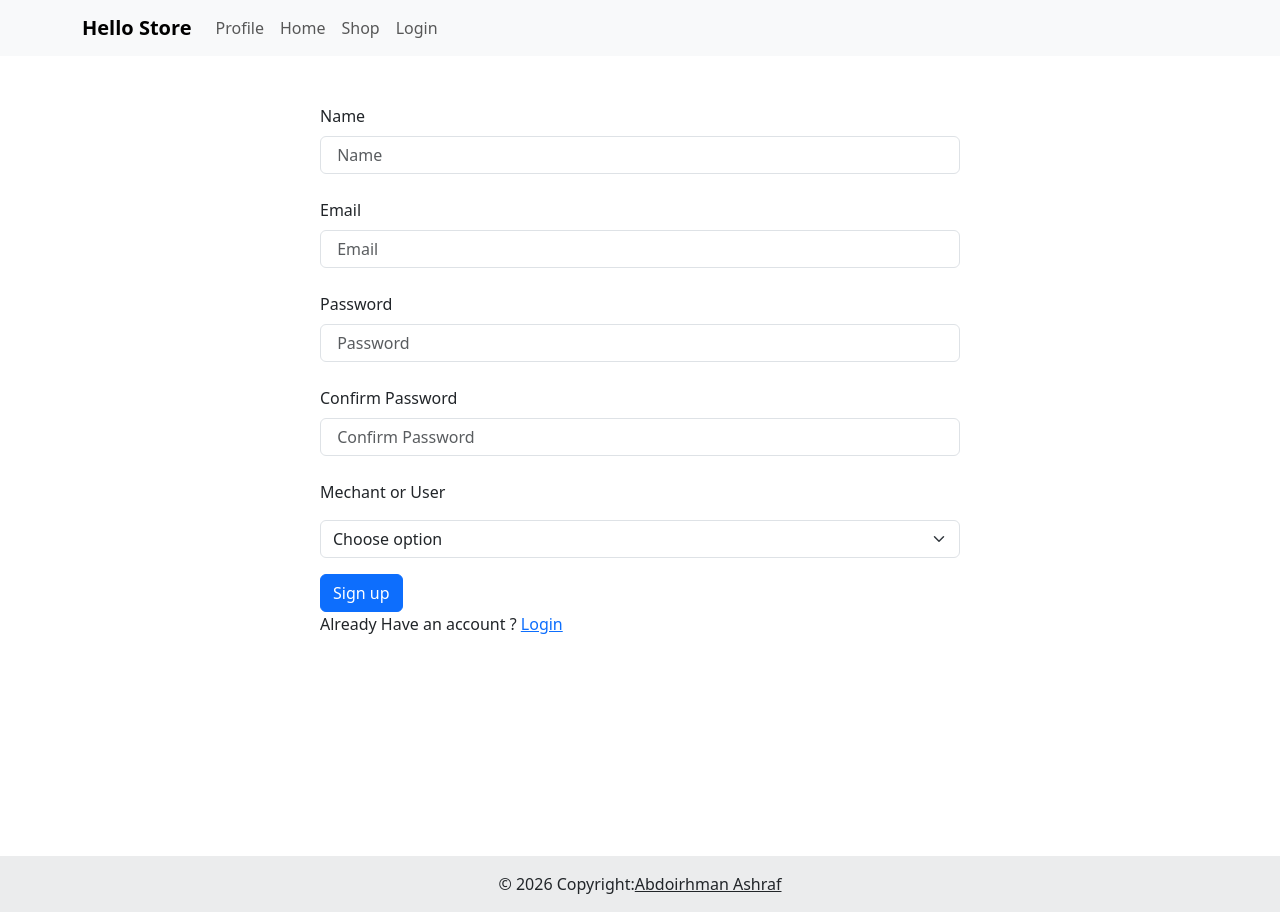
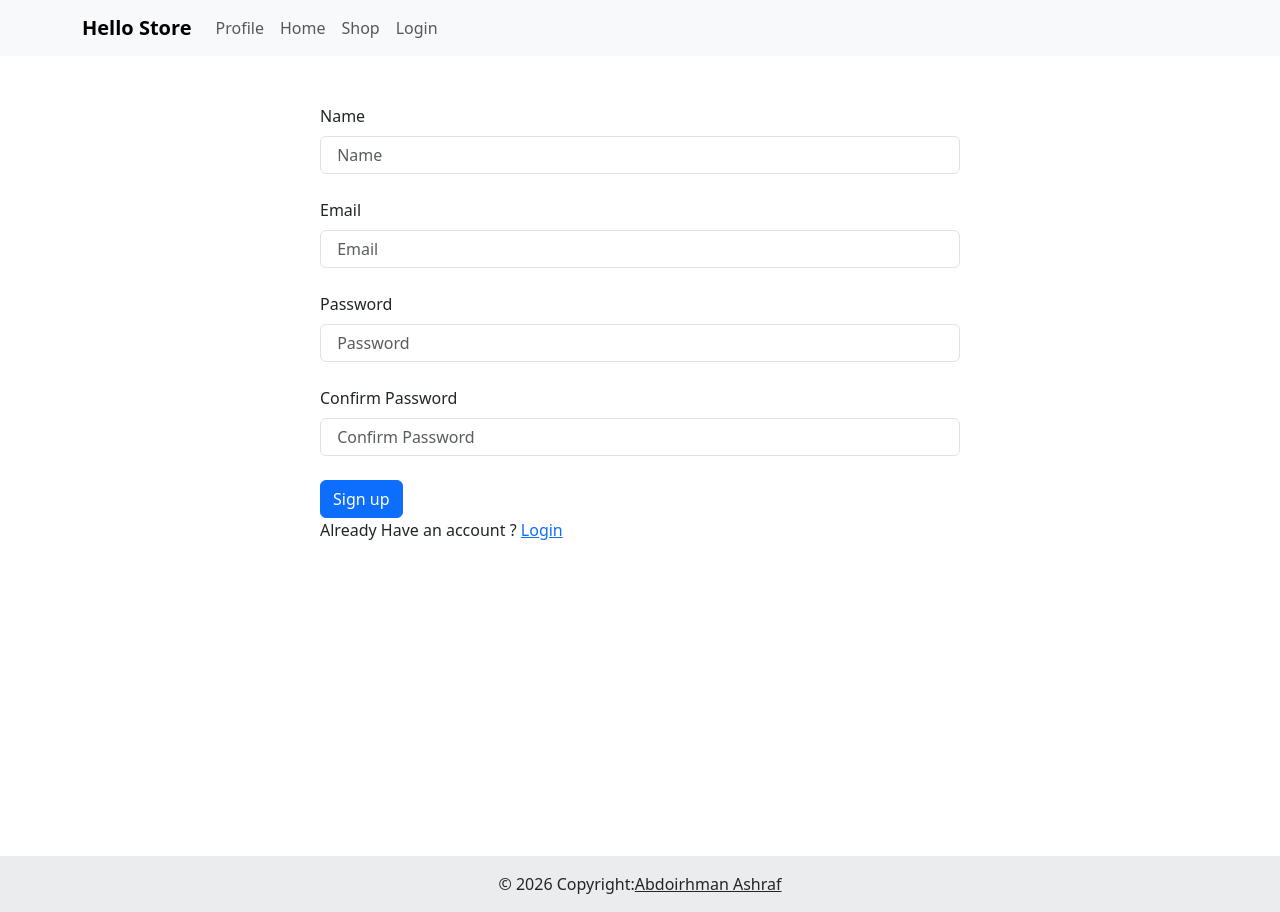
Before and after one commit to Abdulirhman-Ashraf/GiftStore, a React (Vite) app: page /signup in a window 1280 px wide. Built offline with nearby package versions, Linux system fonts and the light colour scheme; no server answers; the database is empty.

Commit message:
refactor: remove unused UserTypeRef and associated select input from Signup component

```diff
--- a/src/pages/signup/Signup.jsx
+++ b/src/pages/signup/Signup.jsx
@@ -10,7 +10,6 @@ const Signup = () => {
   const emailRef = useRef();
   const passwordRef = useRef();
   const confirmPasswordRef = useRef();
-  const UserTypeRef = useRef();
   const [loading, setLoading] = useState(false);
   const [error, setError] = useState("");
   const { signup } = useAuth();
@@ -52,21 +51,7 @@ const Signup = () => {
           type={"password"}
           ref={confirmPasswordRef}
         />
-        <div>
-          <label htmlFor="userOrMerchant">Mechant or User</label>
-          <select
-            className="form-select my-3"
-            id="userOrMerchant"
-            defaultValue={""}
-            ref={UserTypeRef}
-          >
-            <option value="" hidden disabled>
-              Choose option
-            </option>
-            <option value="User">User</option>
-            <option value="Merchant">Merchant</option>
-          </select>
-        </div>
+
         {error && <Alert variant="danger"> {error}</Alert>}
         <Buttons variant="primary" value="Sign up" loading={loading} />
         <div>
```
